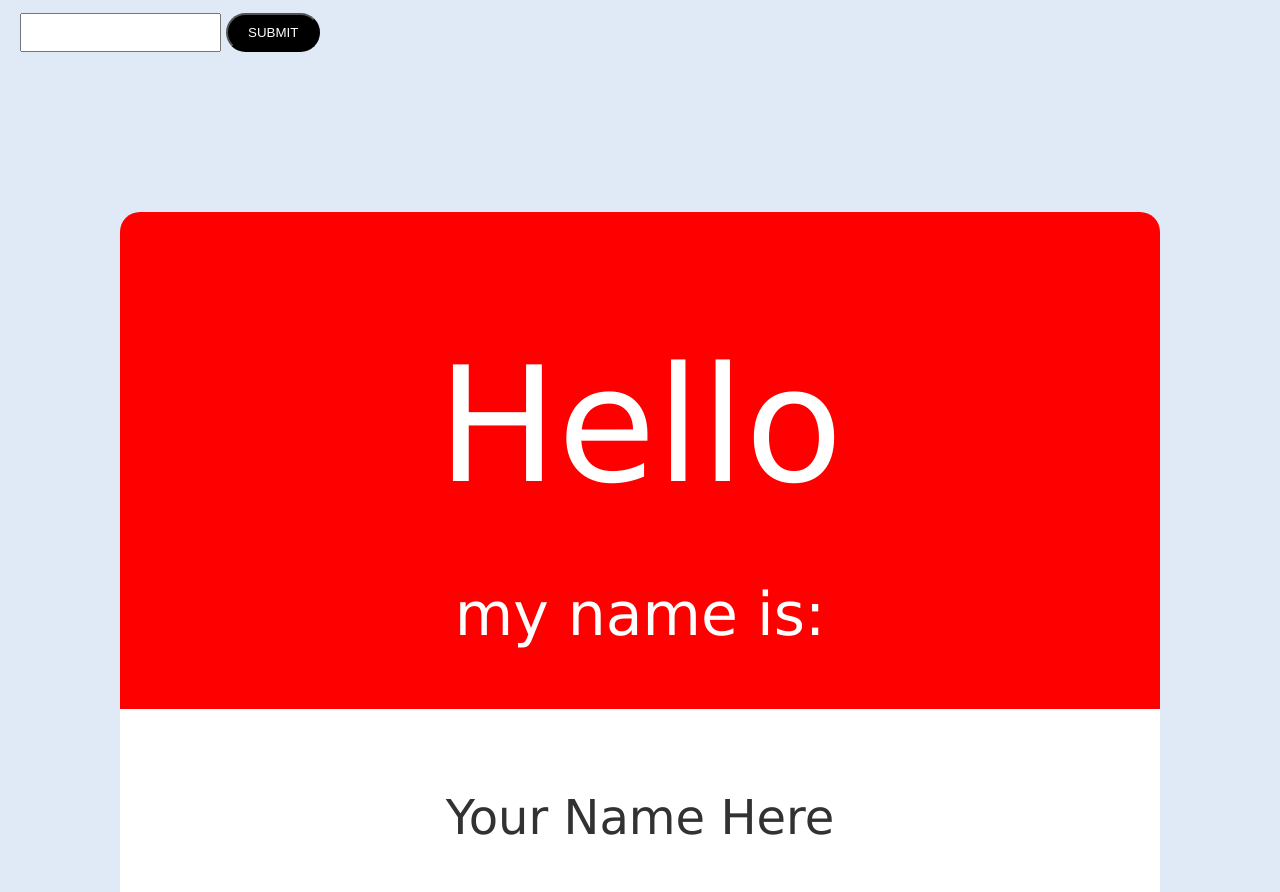
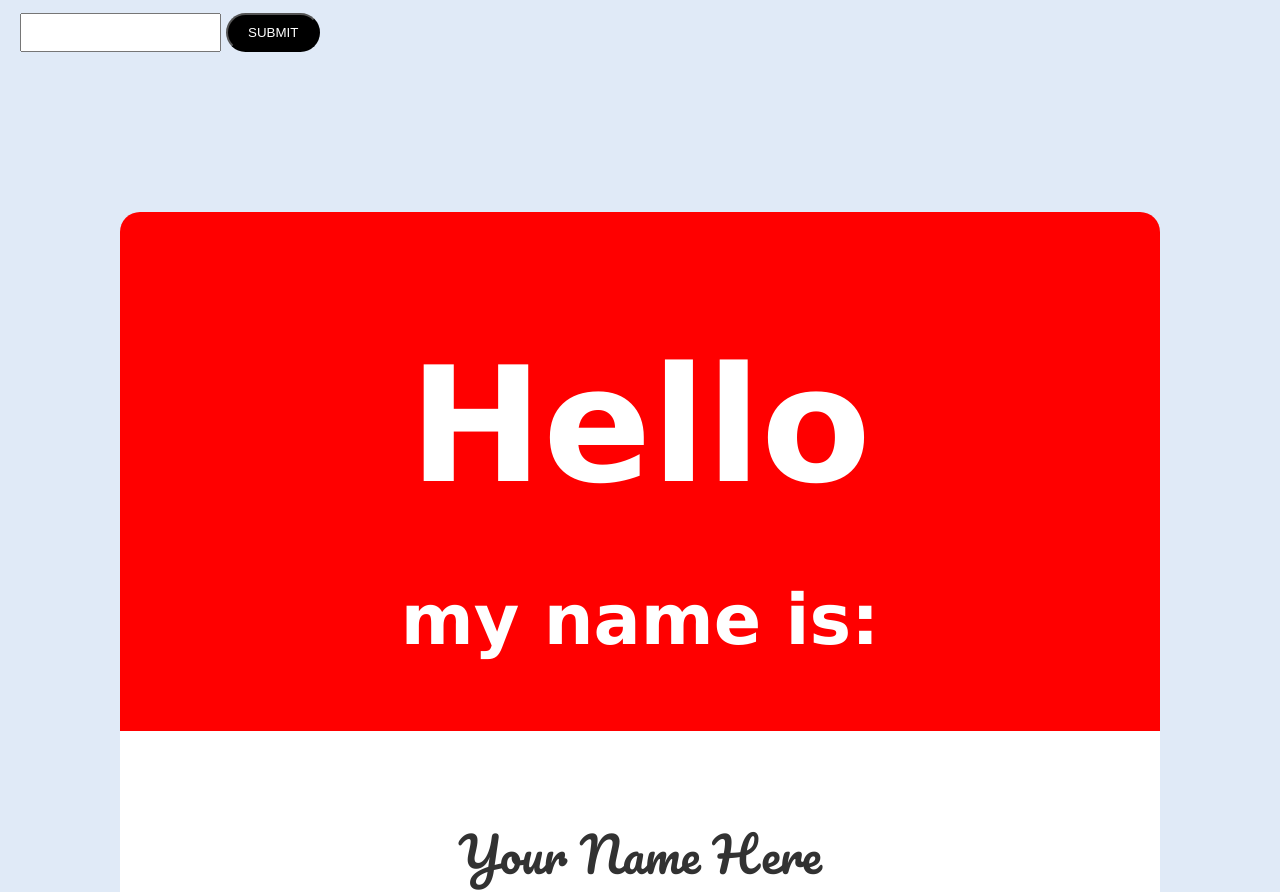
Before and after one commit to alejandro-r-lopez/NAMETAG, a plain HTML site: page index.html in a window 1280 px wide. Shown: the part 87-979 px from the top of the page. Drawn offline with Linux system fonts and the light colour scheme.

Commit message:
Finished

```diff
--- a/index.html
+++ b/index.html
@@ -20,6 +20,10 @@
         <link rel="stylesheet" href="styles/reset.css" />
         <link rel="stylesheet" href="styles/global.css" />
         <!-- add link for page specific css -->
+        <link rel="preconnect" href="https://fonts.googleapis.com">
+<link rel="preconnect" href="https://fonts.gstatic.com" crossorigin>
+<link href="https://fonts.googleapis.com/css2?family=Pacifico&display=swap" rel="stylesheet">
+
     </head>
 
     <body>
--- a/styles/global.css
+++ b/styles/global.css
@@ -53,6 +53,7 @@ input {
     text-align: center;
     padding: 80px;
     font-size: 48px;
+    font-family: "Pacifico";
 }
 
 #nameTag {
@@ -67,10 +68,12 @@ input {
 .greeting {
     font-size: 160px;
     padding-top: 120px;
+    font-weight: bold;
 }
 
 .phrase {
-    font-size: 60px;
+    font-size: 70px;
     padding-top: 0px;
     margin-top: -100px;
+    font-weight: bold;
 }
```
